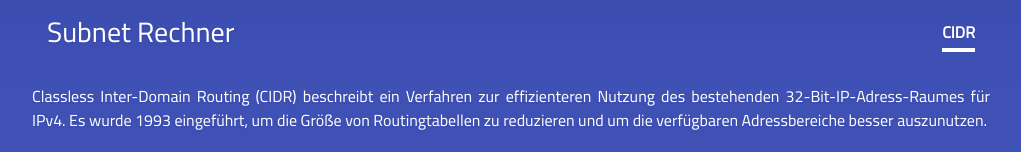
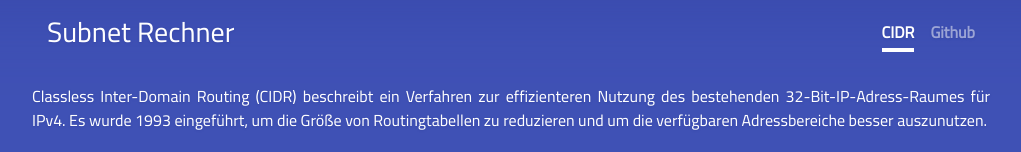
Before and after one commit to serverhelfer/CIDR-Rechner, a plain HTML site: page index.html in a window 1280 px wide. Shown: the top 152 px of the page, without its empty margins (129-1150 px from the left). Drawn offline with nearby package versions, Linux system fonts and the light colour scheme.

Commit message:
add github link

```diff
--- a/index.html
+++ b/index.html
@@ -22,7 +22,7 @@
                 <h3 class="masthead-brand">Subnet Rechner</h3>
                 <nav class="nav nav-masthead justify-content-center">
                     <a class="nav-link active" href="#">CIDR</a>
-                    <!-- <a class="nav-link disabled" href="#">VLSM</a> -->
+                    <a class="nav-link disabled" href="https://github.com/serverhelfer/CIDR-Rechner">Github</a>
                 </nav>
             </div>
         </header>
```
